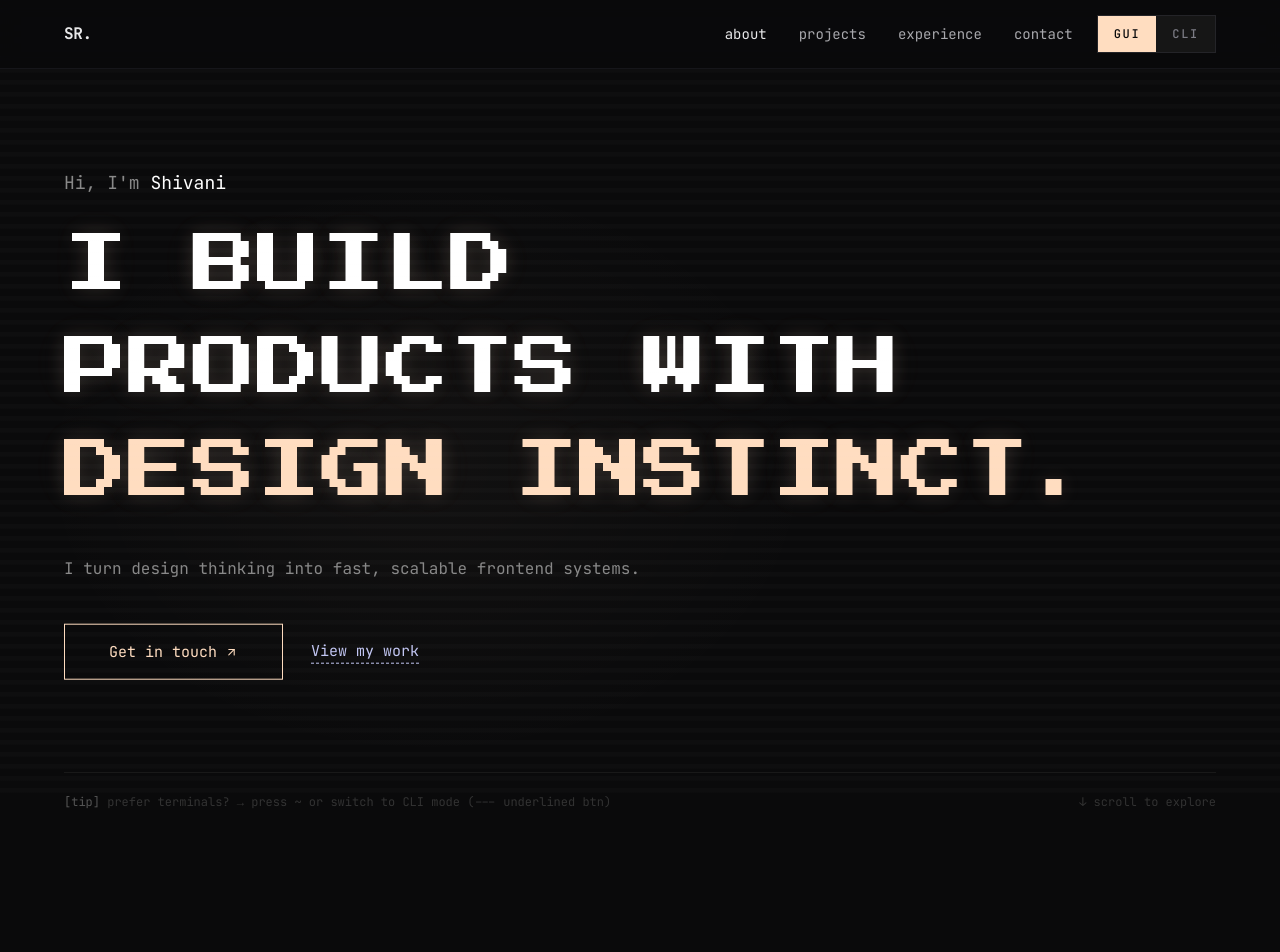
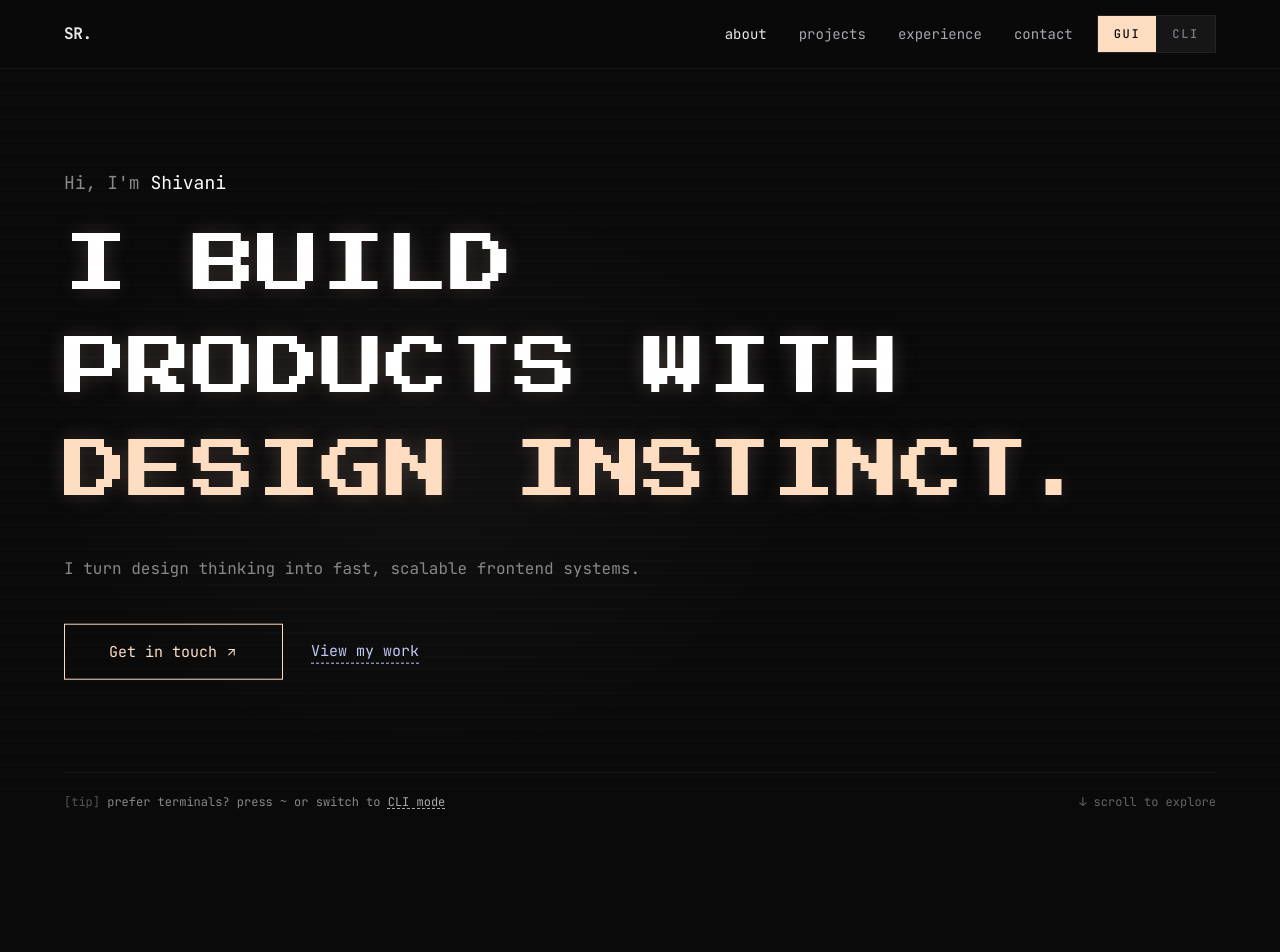
Before and after one commit to shivanirai08/pt, a Next.js app: page / in a window 1280 px wide. Shown: the top 952 px of the page. Built offline with nearby package versions, Linux system fonts and the light colour scheme.

Commit message:
feat: enhance GUIHome component with CLI mode switch functionality and update tip message

```diff
--- a/app/globals.css
+++ b/app/globals.css
@@ -81,8 +81,8 @@ body::after {
     0deg,
     transparent,
     transparent 6px,
-    rgba(255, 255, 255, 0.02) 8px,
-    rgba(255, 255, 255, 0.02) 12px
+    rgba(255, 255, 255, 0.00) 8px,
+    rgba(255, 255, 255, 0.015) 12px
   );
   pointer-events: none;
   z-index: 9999;
--- a/app/gui/Home.tsx
+++ b/app/gui/Home.tsx
@@ -43,6 +43,7 @@ const CONTACT_SEQUENCE_DELAYS = {
 type GUIHomeProps = {
   showBootSequence: boolean;
   onBootSequenceComplete: () => void;
+  onSwitchToCLI: () => void;
 };
 
 type SectionCommandRevealProps = {
@@ -63,6 +64,7 @@ type ConnectionLine = {
 export default function GUIHome({
   showBootSequence,
   onBootSequenceComplete,
+  onSwitchToCLI,
 }: GUIHomeProps) {
   const [bootPhase, setBootPhase] = useState(showBootSequence ? 0 : 5);
   const [bootWordCounts, setBootWordCounts] = useState<number[]>(
@@ -317,10 +319,16 @@ export default function GUIHome({
               bootPhase >= 5 ? "opacity-100" : "opacity-0"
             }`}
           >
-            <div className="text-[12px] text-[#333]">
-              <span className="text-[#555]">[tip]</span> prefer terminals? → press ~ or switch to CLI mode (--- underlined btn)
+            <div className="text-[12px] text-[#888]">
+              <span className="text-[#555]">[tip]</span> prefer terminals?   press <kbd className="font-sans">~</kbd> or switch to{" "}
+              <button
+                onClick={onSwitchToCLI}
+                className="underline decoration-dashed underline-offset-2 text-[#aaa] hover:text-[#ffddc0] transition-colors duration-150"
+              >
+                CLI mode
+              </button>
             </div>
-            <div className="text-[12px] text-[#333]">↓ scroll to explore</div>
+            <div className="text-[12px] text-[#666]">↓ scroll to explore</div>
           </div>
         </div>
       </section>
--- a/app/page.tsx
+++ b/app/page.tsx
@@ -399,6 +399,7 @@ export default function Page() {
               <GUIHome
                 showBootSequence={!hasPlayedGUIBoot}
                 onBootSequenceComplete={handleGUIBootComplete}
+                onSwitchToCLI={toggleMode}
               />
             </main>
 
```
